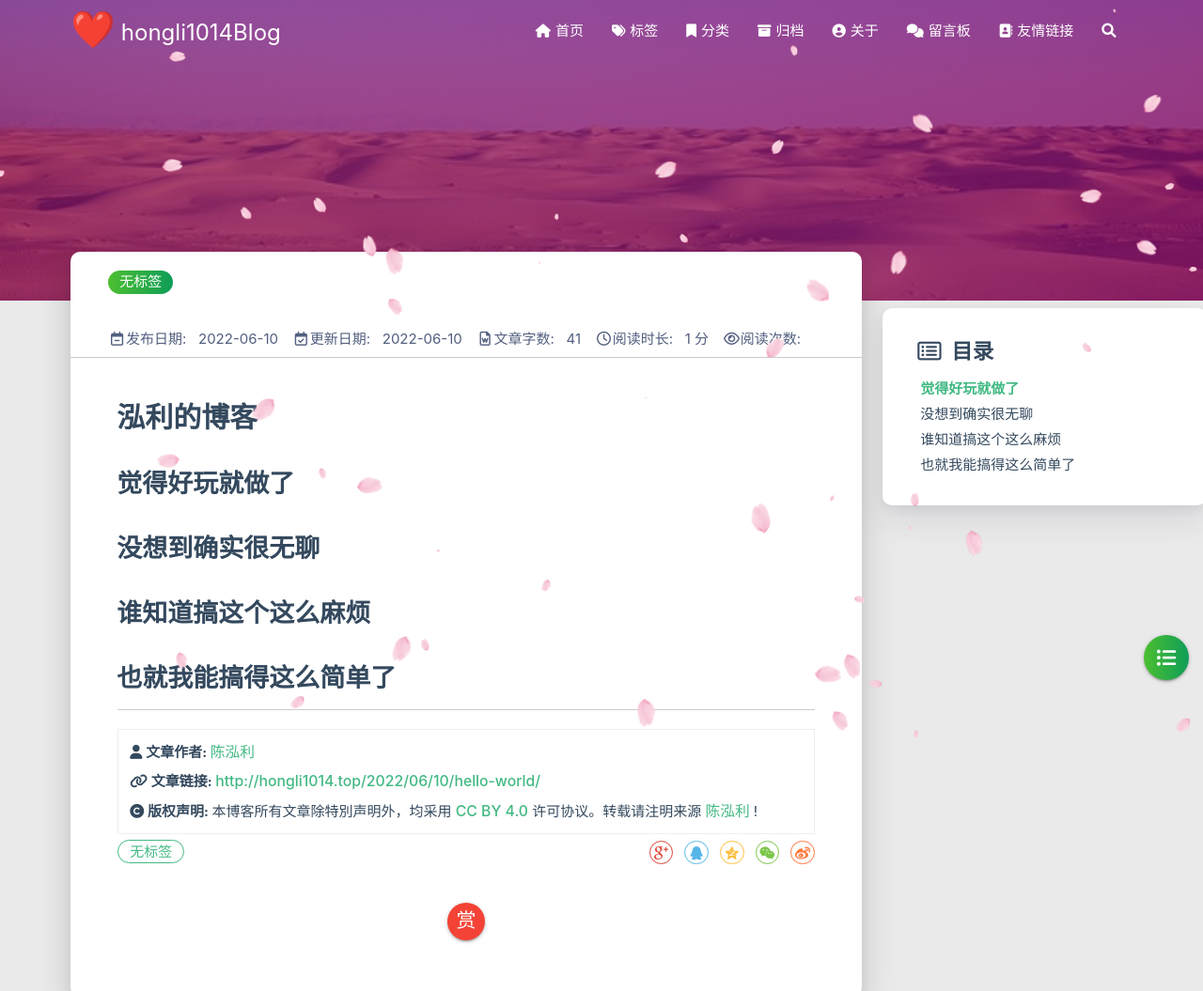
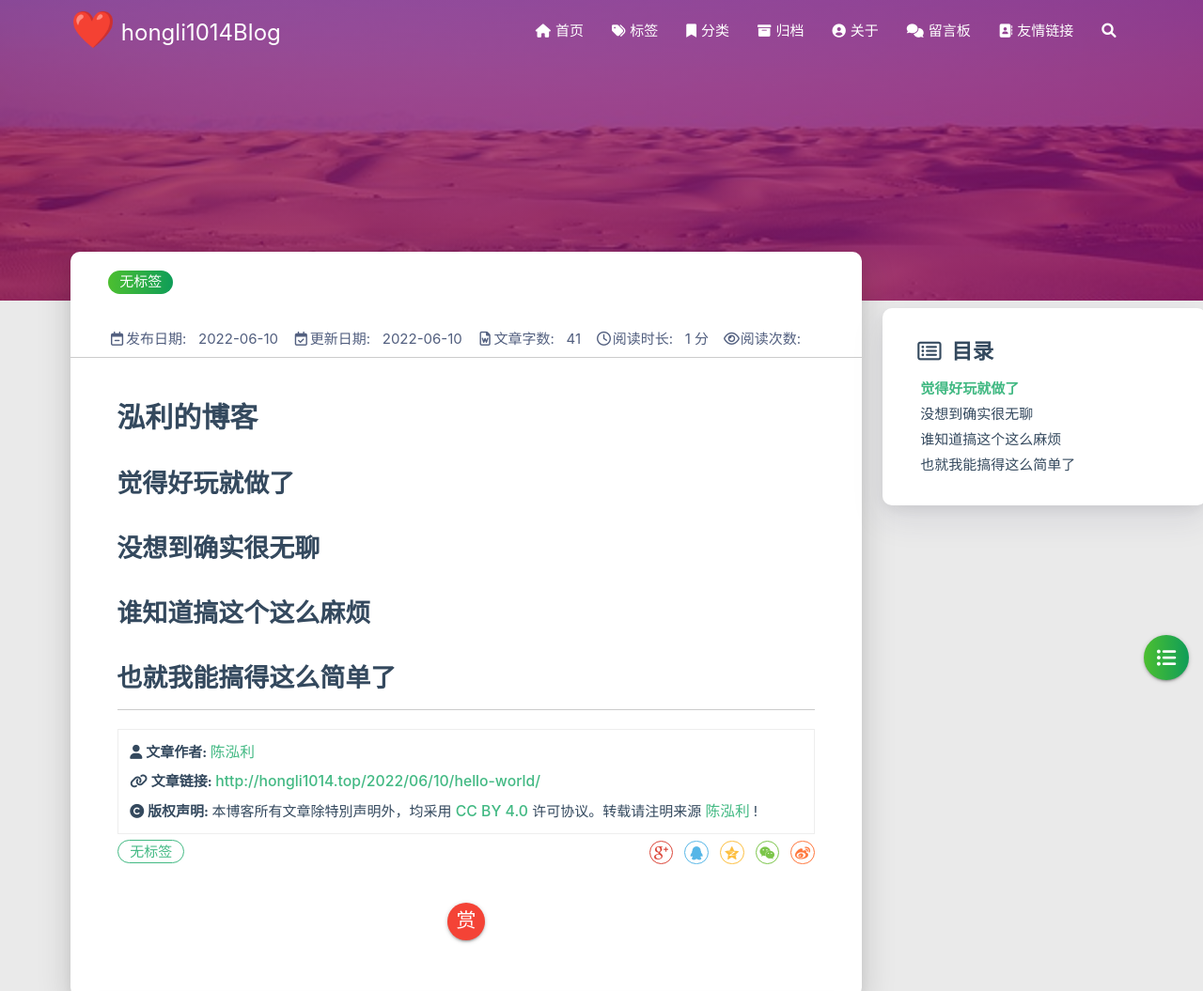
Before and after one commit to hongli1014/hongli1014.github.io, a plain HTML site: page 2022/06/10/hello-world/index.html in a window 1280 px wide. Shown: the top 1055 px of the page at 94% size. Drawn offline with Linux system fonts and the light colour scheme; some packages are replaced by stand-ins of ours; no server answers; a script that the page names is missing.

Commit message:
Site updated: 2022-06-10 18:06:29

```diff
--- a/2022/06/10/hello-world/index.html
+++ b/2022/06/10/hello-world/index.html
@@ -1125,15 +1125,6 @@ $(function () {
 
 
 
-        <script type="text/javascript">
-            // 只在桌面版网页启用特效
-            var windowWidth = $(window).width();
-            if (windowWidth > 768) {
-                document.write('<script type="text/javascript" src="/libs/others/sakura.js"><\/script>');
-            }
-        </script>
-
-
     <!-- 雪花特效 -->
 
 
```
Also changed, not shown: archives/2022/06/index.html (+0 -9 lines), archives/2022/index.html (+0 -9 lines), archives/index.html (+0 -9 lines), index.html (+0 -9 lines), 1favicon.png (deleted), medias/1avatar.jpg (deleted), medias/1logo.png (deleted), medias/reward/1alipay.jpg (deleted), medias/reward/1wechat.png (deleted).
